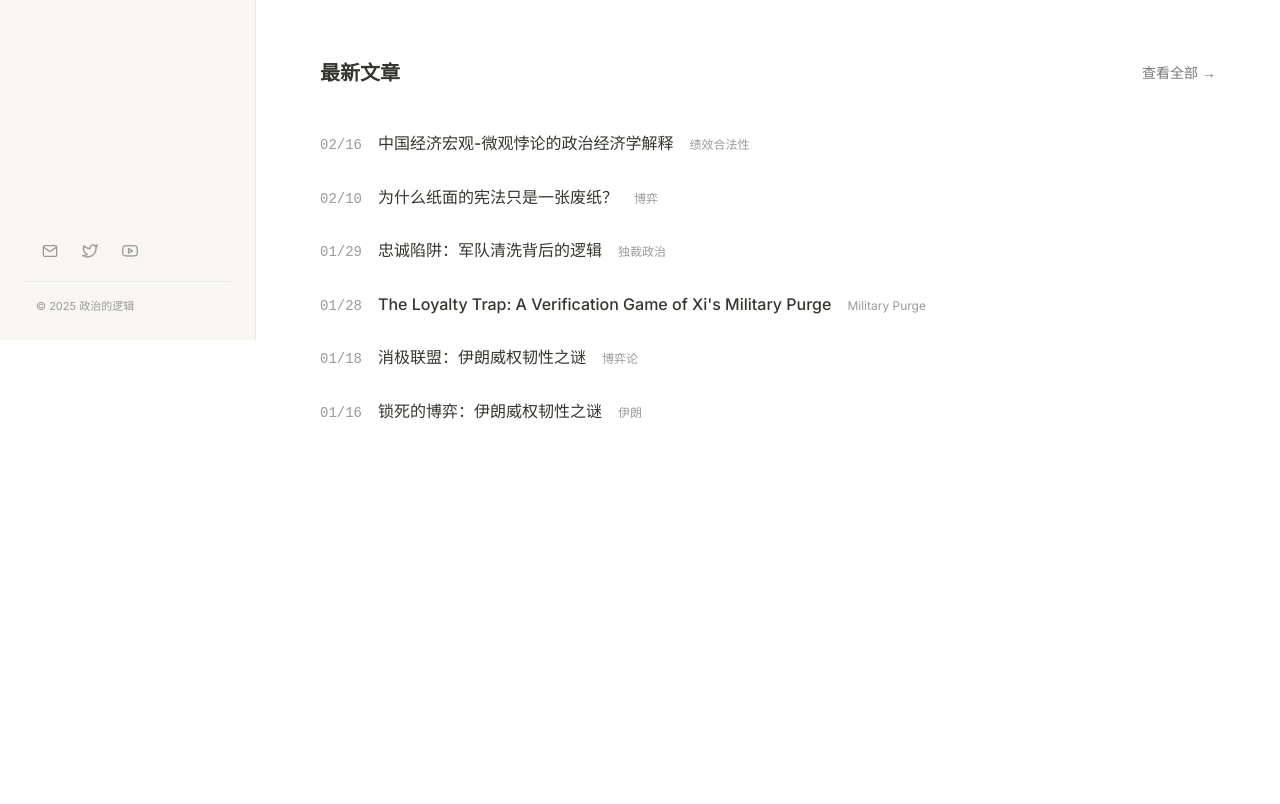
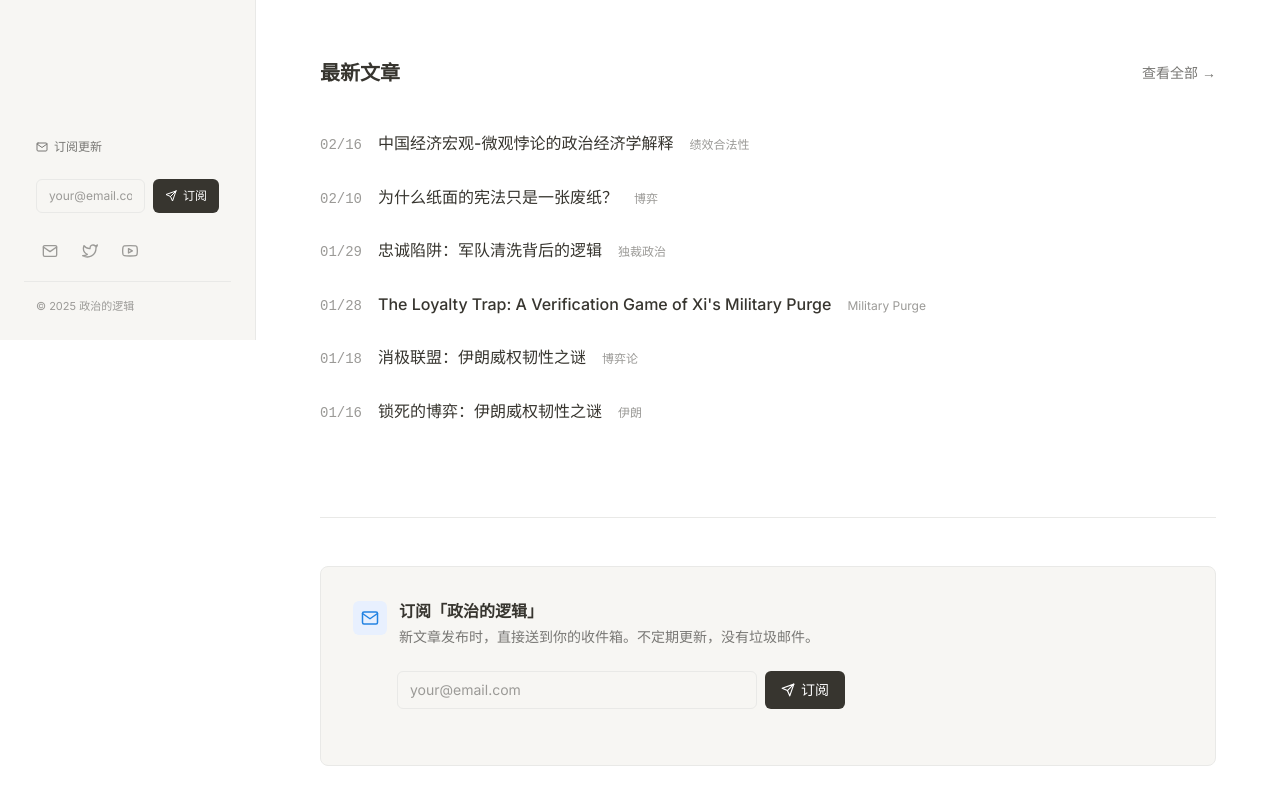
Before and after one commit to zhuganglie/newapp, a Next.js app: page / in a window 1280 px wide. Shown: the part 460-1264 px from the top of the page. Before the commit the page ends 977 px from the top, so only its background shows below. Built offline with nearby package versions, Linux system fonts and the light colour scheme; a small style sheet from the web is missing.

Commit message:
add newsletter subscription

```diff
--- /dev/null
+++ b/src/app/api/subscribe/route.js
@@ -0,0 +1,57 @@
+import { NextResponse } from 'next/server';
+
+export async function POST(request) {
+    try {
+        const { email } = await request.json();
+
+        if (!email || !email.includes('@')) {
+            return NextResponse.json(
+                { error: '请提供有效的邮箱地址' },
+                { status: 400 }
+            );
+        }
+
+        const apiKey = process.env.BUTTONDOWN_API_KEY;
+
+        // Dev mode: return mock success if no API key configured
+        if (!apiKey) {
+            console.log(`[Dev] Subscribe request for: ${email}`);
+            return NextResponse.json({ success: true });
+        }
+
+        const res = await fetch('https://api.buttondown.com/v1/subscribers', {
+            method: 'POST',
+            headers: {
+                'Content-Type': 'application/json',
+                Authorization: `Token ${apiKey}`,
+            },
+            body: JSON.stringify({
+                email_address: email,
+                type: 'regular',
+            }),
+        });
+
+        if (res.ok) {
+            return NextResponse.json({ success: true });
+        }
+
+        const data = await res.json();
+
+        // Buttondown returns 400 if already subscribed
+        if (res.status === 400 && JSON.stringify(data).includes('already')) {
+            return NextResponse.json({ success: true }); // Treat as success
+        }
+
+        console.error('Buttondown API error:', data);
+        return NextResponse.json(
+            { error: '订阅失败，请稍后重试' },
+            { status: 500 }
+        );
+    } catch (error) {
+        console.error('Subscribe error:', error);
+        return NextResponse.json(
+            { error: '服务器错误，请稍后重试' },
+            { status: 500 }
+        );
+    }
+}
--- a/src/app/components/SideBar.js
+++ b/src/app/components/SideBar.js
@@ -3,6 +3,7 @@ import Link from 'next/link';
 import { usePathname } from 'next/navigation';
 import { forwardRef } from 'react';
 import { FiFileText, FiHash, FiUser, FiMail, FiTwitter, FiYoutube } from 'react-icons/fi';
+import SubscribeForm from './SubscribeForm';
 
 const SOCIAL_LINKS = [
   { icon: FiMail, href: 'mailto:pyrrhonianpig@gmail.com', ariaLabel: 'Email' },
@@ -75,8 +76,17 @@ const SideBar = forwardRef(({ isOpen, setIsSidebarOpen }, ref) => {
         </nav>
       </div>
 
-      {/* Footer / Socials */}
+      {/* Footer / Subscribe + Socials */}
       <div className="space-y-4">
+        {/* Subscribe */}
+        <div className="px-3">
+          <p className="text-xs font-medium text-text-muted mb-2 flex items-center gap-1.5">
+            <FiMail size={12} />
+            订阅更新
+          </p>
+          <SubscribeForm compact />
+        </div>
+
         <div className="flex justify-start gap-3 px-3">
           {SOCIAL_LINKS.map(({ icon: Icon, href, ariaLabel }) => (
             <a
--- /dev/null
+++ b/src/app/components/SubscribeCTA.js
@@ -0,0 +1,29 @@
+'use client';
+
+import SubscribeForm from './SubscribeForm';
+import { FiMail } from 'react-icons/fi';
+
+export default function SubscribeCTA() {
+    return (
+        <section className="my-12 animate-fade-in">
+            <div className="bg-surface rounded-lg border border-border px-6 py-8 md:px-8">
+                <div className="flex items-start gap-3 mb-4">
+                    <div className="p-2 bg-primary-light rounded-md text-primary flex-shrink-0 mt-0.5">
+                        <FiMail size={18} />
+                    </div>
+                    <div>
+                        <h3 className="text-base font-serif font-bold text-text-main m-0 p-0 border-none">
+                            订阅「政治的逻辑」
+                        </h3>
+                        <p className="text-sm text-text-muted m-0 p-0 mt-1 max-w-md">
+                            新文章发布时，直接送到你的收件箱。不定期更新，没有垃圾邮件。
+                        </p>
+                    </div>
+                </div>
+                <div className="max-w-md ml-0 md:ml-11">
+                    <SubscribeForm />
+                </div>
+            </div>
+        </section>
+    );
+}
--- /dev/null
+++ b/src/app/components/SubscribeForm.js
@@ -0,0 +1,95 @@
+'use client';
+
+import { useState } from 'react';
+import { FiSend, FiCheck, FiAlertCircle } from 'react-icons/fi';
+
+export default function SubscribeForm({ compact = false }) {
+    const [email, setEmail] = useState('');
+    const [status, setStatus] = useState('idle'); // idle | loading | success | error
+    const [errorMsg, setErrorMsg] = useState('');
+
+    const handleSubmit = async (e) => {
+        e.preventDefault();
+
+        if (!email || !email.includes('@')) {
+            setStatus('error');
+            setErrorMsg('请输入有效的邮箱地址');
+            return;
+        }
+
+        setStatus('loading');
+        setErrorMsg('');
+
+        try {
+            const res = await fetch('/api/subscribe', {
+                method: 'POST',
+                headers: { 'Content-Type': 'application/json' },
+                body: JSON.stringify({ email }),
+            });
+
+            const data = await res.json();
+
+            if (res.ok && data.success) {
+                setStatus('success');
+                setEmail('');
+                setTimeout(() => setStatus('idle'), 3000);
+            } else {
+                setStatus('error');
+                setErrorMsg(data.error || '订阅失败，请稍后重试');
+            }
+        } catch {
+            setStatus('error');
+            setErrorMsg('网络错误，请稍后重试');
+        }
+    };
+
+    if (status === 'success') {
+        return (
+            <div className={`flex items-center gap-2 text-accent-green ${compact ? 'text-xs' : 'text-sm'}`}>
+                <FiCheck size={compact ? 14 : 16} />
+                <span>订阅成功！请查收确认邮件。</span>
+            </div>
+        );
+    }
+
+    return (
+        <form onSubmit={handleSubmit} className="w-full">
+            <div className={`flex gap-2 ${compact ? '' : ''}`}>
+                <input
+                    type="email"
+                    value={email}
+                    onChange={(e) => {
+                        setEmail(e.target.value);
+                        if (status === 'error') setStatus('idle');
+                    }}
+                    placeholder="your@email.com"
+                    className={`flex-1 min-w-0 bg-surface text-text-main border border-border rounded-md transition-colors duration-200 focus:outline-none focus:border-primary focus:ring-1 focus:ring-primary/20 placeholder:text-text-light ${compact ? 'px-2.5 py-1.5 text-xs' : 'px-3 py-2 text-sm'
+                        } ${status === 'error' ? 'border-secondary' : ''}`}
+                    disabled={status === 'loading'}
+                />
+                <button
+                    type="submit"
+                    disabled={status === 'loading'}
+                    className={`inline-flex items-center justify-center gap-1.5 bg-text-main text-white rounded-md font-medium hover:bg-text-main/90 transition-all duration-200 disabled:opacity-50 disabled:cursor-not-allowed flex-shrink-0 ${compact ? 'px-3 py-1.5 text-xs' : 'px-4 py-2 text-sm'
+                        }`}
+                >
+                    {status === 'loading' ? (
+                        <span className="inline-block w-3.5 h-3.5 border-2 border-white/30 border-t-white rounded-full animate-spin" />
+                    ) : (
+                        <>
+                            <FiSend size={compact ? 12 : 14} />
+                            <span>订阅</span>
+                        </>
+                    )}
+                </button>
+            </div>
+
+            {status === 'error' && errorMsg && (
+                <div className={`flex items-center gap-1.5 text-secondary mt-1.5 ${compact ? 'text-[10px]' : 'text-xs'}`}>
+                    <FiAlertCircle size={12} />
+                    <span>{errorMsg}</span>
+                </div>
+            )}
+        </form>
+    );
+}
--- a/src/app/page.js
+++ b/src/app/page.js
@@ -1,6 +1,7 @@
 import Link from 'next/link'
 import { getPosts } from '@/lib/posts'
 import { generateMetadata as generateSEOMetadata, generateWebSiteSchema } from '@/lib/seo'
+import SubscribeCTA from '@/app/components/SubscribeCTA'
 
 export const metadata = generateSEOMetadata({
   title: '政治的逻辑',
@@ -111,6 +112,10 @@ export default async function HomePage() {
           ))}
         </div>
       </section>
+
+      {/* Subscribe CTA */}
+      <hr className="border-border" />
+      <SubscribeCTA />
     </main>
   )
 }
--- a/src/app/posts/[slug]/page.js
+++ b/src/app/posts/[slug]/page.js
@@ -9,6 +9,7 @@ import remarkMath from 'remark-math'
 import rehypeKatex from 'rehype-katex'
 import { generateMetadata as generateSEOMetadata, generateArticleSchema } from '@/lib/seo'
 import ShareButtons from '@/app/components/ShareButtons'
+import SubscribeCTA from '@/app/components/SubscribeCTA'
 import Mermaid from '@/app/components/Mermaid'
 
 // Generate metadata for the post page
@@ -178,6 +179,8 @@ export default async function PostPage({ params }) {
           <ShareButtons title={post.title} slug={slug} />
         </div>
 
+        <SubscribeCTA />
+
         <div className="border-t border-border pt-6 animate-fade-in" style={{ animationDelay: '0.2s' }}>
           <Link
             href="/posts"
```
